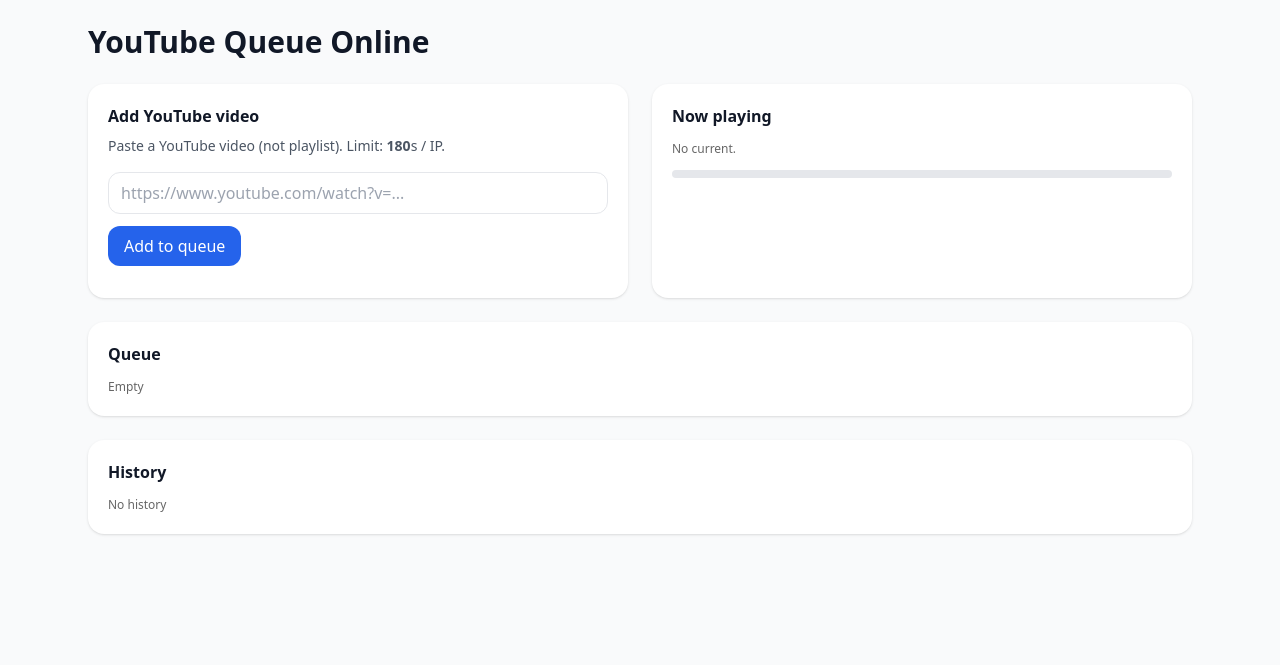
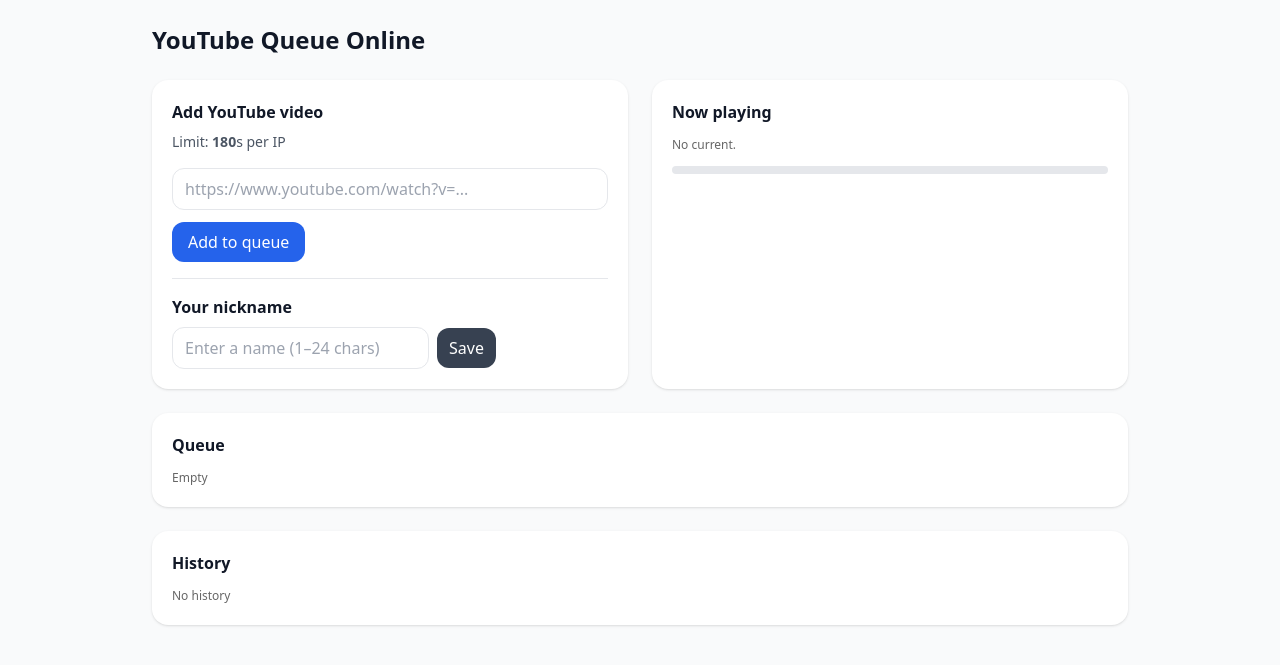
Before and after one commit to DuongDao24/youtube-queue-demo, a Flask app: page / in a window 1280 px wide. Shown: the top 665 px of the page. Run offline with Flask 3, Linux system fonts and the light colour scheme; data that the repository does not hold is empty; some libraries are stand-ins or nearby versions.

Commit message:
Update to v08.1 (root-ready)

```diff
--- a/app.py
+++ b/app.py
@@ -1,4 +1,3 @@
-
 import os, json, time, re
 from collections import deque
 from urllib.parse import urlparse, parse_qs
@@ -9,9 +8,9 @@ import requests
 APP_TITLE      = os.environ.get("APP_TITLE", "YouTube Queue Online")
 HOST_API_KEY   = os.environ.get("HOST_API_KEY", "ytq-premium-2025-dxd")
 ENV_RATE_LIMIT = int(os.environ.get("RATE_LIMIT_S", "180"))
-PERSIST_PATH   = os.environ.get("PERSIST_PATH", "queue_data.json")
-CONFIG_PATH    = os.environ.get("CONFIG_PATH", "config.json")
-STATIC_DIR     = os.path.join(os.path.dirname(__file__), "static")
+CONFIG_PATH    = "config.json"
+STATE_PATH     = "queue_data.json"
+STATIC_DIR     = "static"
 ALLOWED_LOGO_EXT = {".png", ".jpg", ".jpeg", ".gif"}
 
 app = Flask(__name__)
@@ -22,21 +21,27 @@ current = None
 last_submit_ts = {}
 last_progress = {"videoId": None, "pos": 0, "dur": 0, "ts": 0, "ended": False}
 
-config = {"rate_limit_s": ENV_RATE_LIMIT, "logo_path": None}
+config = {
+    "rate_limit_s": ENV_RATE_LIMIT,
+    "nick_change_hours": 24,
+    "names": {},
+    "name_changed_at": {},
+    "logo_path": None
+}
 
 YOUTUBE_ID_REGEX = re.compile(r"(?:v=|youtu\.be/|youtube\.com/(?:embed/|shorts/|watch\?v=))([A-Za-z0-9_-]{11})")
 
 def extract_youtube_id(url: str):
-    x = (url or "").strip()
-    if re.fullmatch(r"[A-Za-z0-9_-]{11}", x):
-        return x
-    m = YOUTUBE_ID_REGEX.search(x)
+    u = (url or "").strip()
+    if re.fullmatch(r"[A-Za-z0-9_-]{11}", u):
+        return u
+    m = YOUTUBE_ID_REGEX.search(u)
     if m: return m.group(1)
     try:
-        q = parse_qs(urlparse(x).query)
-        vid = q.get("v", [None])[0]
-        if vid and re.fullmatch(r"[A-Za-z0-9_-]{11}", vid):
-            return vid
+        q = parse_qs(urlparse(u).query)
+        v = q.get("v", [None])[0]
+        if v and re.fullmatch(r"[A-Za-z0-9_-]{11}", v):
+            return v
     except Exception:
         pass
     return None
@@ -44,60 +49,40 @@ def extract_youtube_id(url: str):
 def fetch_title(video_id: str):
     try:
         r = requests.get(f"https://www.youtube.com/oembed?url=https://www.youtube.com/watch?v={video_id}&format=json", timeout=6)
-        if r.ok: return r.json().get("title", f"Video {video_id}")
+        if r.ok: return r.json().get("title", video_id)
     except Exception:
         pass
-    return f"Video {video_id}"
+    return video_id
+
+def client_ip():
+    xff = (request.headers.get("X-Forwarded-For") or "").split(",")[0].strip()
+    return xff or (request.remote_addr or "unknown")
 
 def load_state():
-    global queue, history, current, last_progress
-    if not os.path.exists(PERSIST_PATH): return
+    global queue, history, current
     try:
-        with open(PERSIST_PATH, "r", encoding="utf-8") as f:
-            data = json.load(f)
-        queue = deque(data.get("queue", []))
-        history = deque(data.get("history", []), maxlen=300)
-        current = data.get("current")
-        if current:
-            last_progress = {"videoId": current.get("id"), "pos": 0, "dur": 0, "ts": time.time(), "ended": False}
+        if os.path.exists(CONFIG_PATH):
+            with open(CONFIG_PATH, "r", encoding="utf-8") as f:
+                data = json.load(f)
+                if isinstance(data, dict):
+                    config.update(data)
+        if os.path.exists(STATE_PATH):
+            with open(STATE_PATH, "r", encoding="utf-8") as f:
+                data = json.load(f)
+            queue.extend(data.get("queue", []))
+            history.extend(data.get("history", []))
+            globals()["current"] = data.get("current")
     except Exception as e:
         print("load_state error:", e)
 
 def save_state():
     try:
-        with open(PERSIST_PATH, "w", encoding="utf-8") as f:
+        with open(STATE_PATH, "w", encoding="utf-8") as f:
             json.dump({"queue": list(queue), "history": list(history), "current": current}, f, ensure_ascii=False, indent=2)
-    except Exception as e:
-        print("save_state error:", e)
-
-def load_config():
-    global config
-    if os.path.exists(CONFIG_PATH):
-        try:
-            with open(CONFIG_PATH, "r", encoding="utf-8") as f:
-                data = json.load(f)
-            if isinstance(data, dict):
-                config["rate_limit_s"] = int(data.get("rate_limit_s", ENV_RATE_LIMIT))
-                config["logo_path"]    = data.get("logo_path")
-        except Exception as e:
-            print("load_config error:", e)
-
-def save_config():
-    try:
         with open(CONFIG_PATH, "w", encoding="utf-8") as f:
             json.dump(config, f, ensure_ascii=False, indent=2)
     except Exception as e:
-        print("save_config error:", e)
-
-def get_rate_limit_s():
-    return int(config.get("rate_limit_s") or ENV_RATE_LIMIT)
-
-def set_next_current():
-    global current, last_progress
-    current = queue.popleft() if queue else None
-    last_progress = {"videoId": current["id"] if current else None, "pos": 0, "dur": 0, "ts": time.time(), "ended": False}
-    save_state()
-    return current
+        print("save_state error:", e)
 
 def get_logo_url():
     if config.get("logo_path"):
@@ -111,7 +96,7 @@ def require_host_key():
 
 @app.route("/")
 def page_index():
-    return render_template("index.html", app_title=APP_TITLE, rate_limit_s=get_rate_limit_s(), logo_url=get_logo_url())
+    return render_template("index.html", app_title=APP_TITLE, rate_limit_s=int(config.get("rate_limit_s", ENV_RATE_LIMIT)), logo_url=get_logo_url())
 
 @app.route("/host")
 def page_host():
@@ -119,27 +104,27 @@ def page_host():
 
 @app.route("/api/state")
 def api_state():
-    global last_progress
-    if last_progress.get("ended") and queue:
-        if current: history.appendleft(current)
-        set_next_current()
-        last_progress["ended"] = False
     return jsonify({
         "current": current,
         "queue": list(queue),
         "history": list(history),
         "progress": last_progress,
-        "config": {"rate_limit_s": get_rate_limit_s(), "logo_url": get_logo_url()}
+        "config": {
+            "rate_limit_s": int(config.get("rate_limit_s", ENV_RATE_LIMIT)),
+            "nick_change_hours": int(config.get("nick_change_hours", 24)),
+            "logo_url": get_logo_url()
+        }
     })
 
 @app.route("/api/add", methods=["POST"])
 def api_add():
     data = request.get_json(silent=True) or {}
-    url  = (data.get("url") or "").strip()
-    ip   = request.remote_addr or "unknown"
+    url = (data.get("url") or "").strip()
+    name = (data.get("name") or "").strip()
+    ip = client_ip()
 
     now = time.time()
-    remain = get_rate_limit_s() - int(now - last_submit_ts.get(ip, 0))
+    remain = int(config.get("rate_limit_s", ENV_RATE_LIMIT)) - int(now - last_submit_ts.get(ip, 0))
     if remain > 0:
         return jsonify({"ok": False, "error": f"Please wait {remain}s."}), 429
 
@@ -148,12 +133,13 @@ def api_add():
         return jsonify({"ok": False, "error": "Paste a YouTube video link (not playlist)."}), 400
 
     title = fetch_title(vid)
-    item = {"id": vid, "title": title, "by": ip, "ts": int(now)}
+    item = {"id": vid, "title": title, "by_ip": ip, "by_name": name, "ts": int(now)}
     queue.append(item)
     last_submit_ts[ip] = now
 
+    global current
     if not current:
-        set_next_current()
+        current = queue.popleft()
 
     save_state()
     return jsonify({"ok": True, "item": item})
@@ -162,15 +148,17 @@ def api_add():
 def api_next():
     unauth = require_host_key()
     if unauth: return unauth
+    global current
     if current: history.appendleft(current)
-    set_next_current()
+    current = queue.popleft() if queue else None
+    save_state()
     return jsonify({"ok": True, "current": current})
 
 @app.route("/api/prev", methods=["POST"])
 def api_prev():
     unauth = require_host_key()
     if unauth: return unauth
-    global current, queue
+    global current
     if history:
         if current: queue.appendleft(current)
         current = history.popleft()
@@ -183,16 +171,14 @@ def api_play():
     unauth = require_host_key()
     if unauth: return unauth
     data = request.get_json(silent=True) or {}
-    vid  = data.get("videoId")
+    vid = data.get("videoId")
     global current
     if vid:
         if current: history.appendleft(current)
-        title = fetch_title(vid)
-        current = {"id": vid, "title": title, "by": "host", "ts": int(time.time())}
-        save_state()
-    else:
-        if not current:
-            set_next_current()
+        current = {"id": vid, "title": fetch_title(vid), "by_ip": "host", "by_name": "Host", "ts": int(time.time())}
+    elif not current:
+        current = queue.popleft() if queue else None
+    save_state()
     return jsonify({"ok": True, "current": current})
 
 @app.route("/api/clear", methods=["POST"])
@@ -208,7 +194,7 @@ def api_remove():
     unauth = require_host_key()
     if unauth: return unauth
     data = request.get_json(silent=True) or {}
-    vid  = data.get("id")
+    vid = data.get("id")
     if not vid: return jsonify({"ok": False}), 400
     from collections import deque as dq
     global queue
@@ -225,19 +211,25 @@ def api_remove():
 @app.route("/api/config", methods=["GET", "POST"])
 def api_config():
     if request.method == "GET":
-        return jsonify({"rate_limit_s": get_rate_limit_s(), "logo_url": get_logo_url()})
+        return jsonify({
+            "rate_limit_s": int(config.get("rate_limit_s", ENV_RATE_LIMIT)),
+            "nick_change_hours": int(config.get("nick_change_hours", 24)),
+            "logo_url": get_logo_url()
+        })
     unauth = require_host_key()
     if unauth: return unauth
     data = request.get_json(silent=True) or {}
-    if "rate_limit_s" in data:
-        try:
-            v = int(data["rate_limit_s"])
-            if v < 10: v = 10
+    try:
+        if "rate_limit_s" in data:
+            v = max(10, int(data["rate_limit_s"]))
             config["rate_limit_s"] = v
-        except Exception:
-            pass
-    save_config()
-    return jsonify({"ok": True, "rate_limit_s": get_rate_limit_s()})
+        if "nick_change_hours" in data:
+            h = max(1, int(data["nick_change_hours"]))
+            config["nick_change_hours"] = h
+    except Exception:
+        pass
+    save_state()
+    return jsonify({"ok": True, "config": config})
 
 @app.route("/api/logo", methods=["POST"])
 def api_logo():
@@ -248,29 +240,46 @@ def api_logo():
     f = request.files["logo"]
     if not f.filename:
         return jsonify({"ok": False, "error": "Empty filename"}), 400
-    fn = secure_filename(f.filename)
-    ext = os.path.splitext(fn)[1].lower()
-    if ext not in {".png",".jpg",".jpeg",".gif"}:
+    ext = os.path.splitext(f.filename)[1].lower()
+    if ext not in ALLOWED_LOGO_EXT:
         return jsonify({"ok": False, "error": "Invalid file type"}), 400
-    try:
-        for old in os.listdir(STATIC_DIR):
-            if old.startswith("logo"):
-                try: os.remove(os.path.join(STATIC_DIR, old))
-                except Exception: pass
-    except Exception:
-        pass
+    os.makedirs(STATIC_DIR, exist_ok=True)
+    # remove older logos
+    for old in os.listdir(STATIC_DIR):
+        if old.startswith("logo"):
+            try: os.remove(os.path.join(STATIC_DIR, old))
+            except Exception: pass
     save_name = f"logo{ext}"
-    full = os.path.join(STATIC_DIR, save_name)
-    f.save(full)
+    f.save(os.path.join(STATIC_DIR, save_name))
     config["logo_path"] = f"static/{save_name}"
-    save_config()
-    return jsonify({"ok": True, "logo_url": f"/{config['logo_path']}"} )
+    save_state()
+    return jsonify({"ok": True, "logo_url": f"/{config['logo_path']}"})
+
+@app.route("/api/name", methods=["GET", "POST"])
+def api_name():
+    ip = client_ip()
+    if request.method == "GET":
+        return jsonify({"ip": ip, "name": config["names"].get(ip), "nick_change_hours": int(config.get("nick_change_hours", 24))})
+    data = request.get_json(silent=True) or {}
+    new_name = (data.get("name") or "").strip()
+    if not (1 <= len(new_name) <= 24):
+        return jsonify({"ok": False, "error": "Name must be 1–24 chars."}), 400
+    hours = int(config.get("nick_change_hours", 24))
+    last  = float(config["name_changed_at"].get(ip) or 0)
+    now   = time.time()
+    if now - last < hours * 3600:
+        remain = int(hours*3600 - (now - last))
+        return jsonify({"ok": False, "error": f"Can change in {remain//3600}h{(remain%3600)//60:02d}m."}), 429
+    config["names"][ip] = new_name
+    config["name_changed_at"][ip] = now
+    save_state()
+    return jsonify({"ok": True, "name": new_name})
 
 @app.route("/api/progress", methods=["POST"])
 def api_progress():
     unauth = require_host_key()
     if unauth: return unauth
-    global last_progress
+    global last_progress, current
     data = request.get_json(silent=True) or {}
     pos   = float(data.get("pos", 0))
     dur   = float(data.get("dur", 0))
@@ -280,18 +289,17 @@ def api_progress():
     last_progress = {"videoId": vid, "pos": pos, "dur": dur, "ts": ts, "ended": ended}
     if ended:
         if current: history.appendleft(current)
-        set_next_current()
+        current = queue.popleft() if queue else None
         last_progress["ended"] = False
+    save_state()
     return jsonify({"ok": True})
 
 @app.route("/healthz")
 def healthz():
     return "ok", 200
 
-def boot():
-    load_config()
-    load_state()
-boot()
+# Boot
+load_state()
 
 if __name__ == "__main__":
     app.run(host="0.0.0.0", port=int(os.environ.get("PORT","5000")), debug=False)
--- a/render.yaml
+++ b/render.yaml
@@ -1,11 +1,10 @@
-
 services:
   - type: web
     name: youtube-queue-online
     env: python
     plan: free
     buildCommand: pip install -r requirements.txt
-    startCommand: gunicorn -w 1 -b 0.0.0.0:$PORT app:app
+    startCommand: gunicorn -w 1 -k gevent -b 0.0.0.0:$PORT app:app
     autoDeploy: true
     envVars:
       - key: APP_TITLE
--- a/requirements.txt
+++ b/requirements.txt
@@ -1,4 +1,3 @@
-
 flask==3.0.3
 requests==2.32.3
 gunicorn==21.2.0
--- a/static/app.js
+++ b/static/app.js
@@ -1,16 +1,20 @@
-
 const qEl = document.getElementById('queue');
 const hEl = document.getElementById('history');
 const playing = document.getElementById('playing');
 const pbar = document.getElementById('pbar');
 const msgEl = document.getElementById('msg');
 
+function who(it){
+  const name = it.by_name || '';
+  const ip   = it.by_ip || '';
+  return name ? `${name} (${ip})` : ip;
+}
 function rowQueue(it, idx){
   return `<div class="item">
     <img class="thumb" src="https://i.ytimg.com/vi/${it.id}/default.jpg">
     <div class="flex-1">
       <div class="font-medium">${it.title||it.id}</div>
-      <div class="small">#${idx+1} • by ${it.by}</div>
+      <div class="small">#${idx+1} • by ${who(it)}</div>
     </div>
   </div>`;
 }
@@ -19,7 +23,7 @@ function rowHistory(it){
     <img class="thumb" src="https://i.ytimg.com/vi/${it.id}/default.jpg">
     <div class="flex-1">
       <div class="text-sm">${it.title||it.id}</div>
-      <div class="small">by ${it.by||"-"}</div>
+      <div class="small">by ${who(it)}</div>
     </div>
   </div>`;
 }
@@ -30,7 +34,7 @@ function renderState(s){
       <a class="text-blue-600 text-sm" target="_blank" href="https://www.youtube.com/watch?v=${s.current.id}">Open on YouTube</a></div>`
     : '<div class="small">No current.</div>';
   const p = s.progress || {}; const pos = p.pos||0, dur = p.dur||0;
-  pbar.style.width = dur>0 ? Math.min(100, Math.round(pos*100/dur))+'%' : '0%';
+  if (pbar) pbar.style.width = dur>0 ? Math.min(100, Math.round(pos*100/dur))+'%' : '0%';
   qEl.innerHTML = (s.queue||[]).map((it,i)=>rowQueue(it,i)).join("") || '<div class="small">Empty</div>';
   hEl.innerHTML = (s.history||[]).slice(0,15).map(rowHistory).join("") || '<div class="small">No history</div>';
 }
@@ -43,7 +47,11 @@ document.getElementById('addForm').addEventListener('submit', async (e)=>{
   const url = document.getElementById('url').value.trim();
   msgEl.textContent = 'Submitting...';
   try{
-    const r = await fetch('/api/add',{method:'POST',headers:{'Content-Type':'application/json'},body:JSON.stringify({url})});
+    const r = await fetch('/api/add',{
+      method:'POST',
+      headers:{'Content-Type':'application/json'},
+      body: JSON.stringify({url, name: (localStorage.getItem('ytq_name')||'').trim()})
+    });
     const d = await r.json();
     if(!r.ok) throw new Error(d.error||'Error');
     msgEl.textContent = 'Added: ' + (d.item.title||d.item.id);
@@ -51,5 +59,29 @@ document.getElementById('addForm').addEventListener('submit', async (e)=>{
     load();
   }catch(err){ msgEl.textContent = 'Error: ' + err.message; }
 });
+
+async function initName(){
+  try{
+    const s = await (await fetch('/api/name')).json();
+    if(!localStorage.getItem('ytq_name') && s.name){
+      localStorage.setItem('ytq_name', s.name);
+    }
+    document.getElementById('nickname').value = localStorage.getItem('ytq_name') || s.name || '';
+  }catch{}
+}
+document.getElementById('saveName').onclick = async ()=>{
+  const name = document.getElementById('nickname').value.trim();
+  const out = document.getElementById('nameMsg');
+  out.textContent = 'Saving...';
+  try{
+    const r = await fetch('/api/name',{method:'POST',headers:{'Content-Type':'application/json'},body:JSON.stringify({name})});
+    const d = await r.json();
+    if(!r.ok) throw new Error(d.error||'Error');
+    localStorage.setItem('ytq_name', d.name);
+    out.textContent = 'Saved';
+  }catch(e){ out.textContent = e.message; }
+};
+
 setInterval(load, 2000);
+initName();
 load();
--- a/static/style.css
+++ b/static/style.css
@@ -1,12 +1,10 @@
-
 .btn{ padding:8px 12px; border-radius:12px; border:1px solid #ddd; background:#f7f8fa; }
 .btn-primary{ padding:8px 12px; border-radius:12px; background:#2563eb; color:#fff; }
 .countdown-badge{
   position:absolute; right:10px; bottom:10px;
   background:rgba(0,0,0,0.75); color:#fff;
   padding:8px 12px; border-radius:9999px;
-  font-weight:700; font-size:20px; transform:scale(1);
-  transition: transform .2s ease, opacity .2s ease;
+  font-weight:700; font-size:20px;
 }
 .hidden{ display:none; }
 .item{ display:flex; align-items:center; gap:10px; }
--- a/templates/index.html
+++ b/templates/index.html
@@ -1,4 +1,3 @@
-
 <!doctype html>
 <html>
 <head>
@@ -9,21 +8,29 @@
   <link rel="stylesheet" href="/static/style.css">
 </head>
 <body class="bg-gray-50 text-gray-900">
-  <div class="max-w-6xl mx-auto p-6 space-y-6">
+  <div class="max-w-5xl mx-auto p-6 space-y-6">
     <div class="flex items-center gap-4">
       {% if logo_url %}<img src="{{ logo_url }}" class="h-10 w-auto rounded-md shadow-sm" alt="logo">{% endif %}
-      <h1 class="text-3xl font-bold">{{ app_title }}</h1>
+      <h1 class="text-2xl font-bold">{{ app_title }}</h1>
     </div>
 
     <div class="grid grid-cols-1 md:grid-cols-2 gap-6">
       <div class="bg-white rounded-2xl shadow p-5">
         <h2 class="font-semibold mb-2">Add YouTube video</h2>
-        <p class="text-sm text-gray-600 mb-4">Paste a YouTube video (not playlist). Limit: <b id="limit">{{ rate_limit_s }}</b>s / IP.</p>
+        <p class="text-sm text-gray-600 mb-4">Limit: <b id="limit">{{ rate_limit_s }}</b>s per IP</p>
         <form id="addForm" class="space-y-3">
           <input id="url" class="w-full border rounded-xl px-3 py-2" placeholder="https://www.youtube.com/watch?v=..." required>
           <button class="bg-blue-600 hover:bg-blue-700 text-white px-4 py-2 rounded-xl">Add to queue</button>
           <div id="msg" class="text-sm text-gray-600"></div>
         </form>
+
+        <hr class="my-4">
+        <h3 class="font-semibold mb-2">Your nickname</h3>
+        <div class="flex gap-2 items-center">
+          <input id="nickname" class="border rounded-xl px-3 py-2" placeholder="Enter a name (1–24 chars)">
+          <button id="saveName" class="bg-gray-700 text-white px-3 py-2 rounded-xl">Save</button>
+          <span id="nameMsg" class="text-sm text-gray-600"></span>
+        </div>
       </div>
 
       <div class="bg-white rounded-2xl shadow p-5">
```
Also changed, not shown: static/host.js (+19 -18 lines), templates/host.html (+6 -3 lines), README.md, 1 other file.
